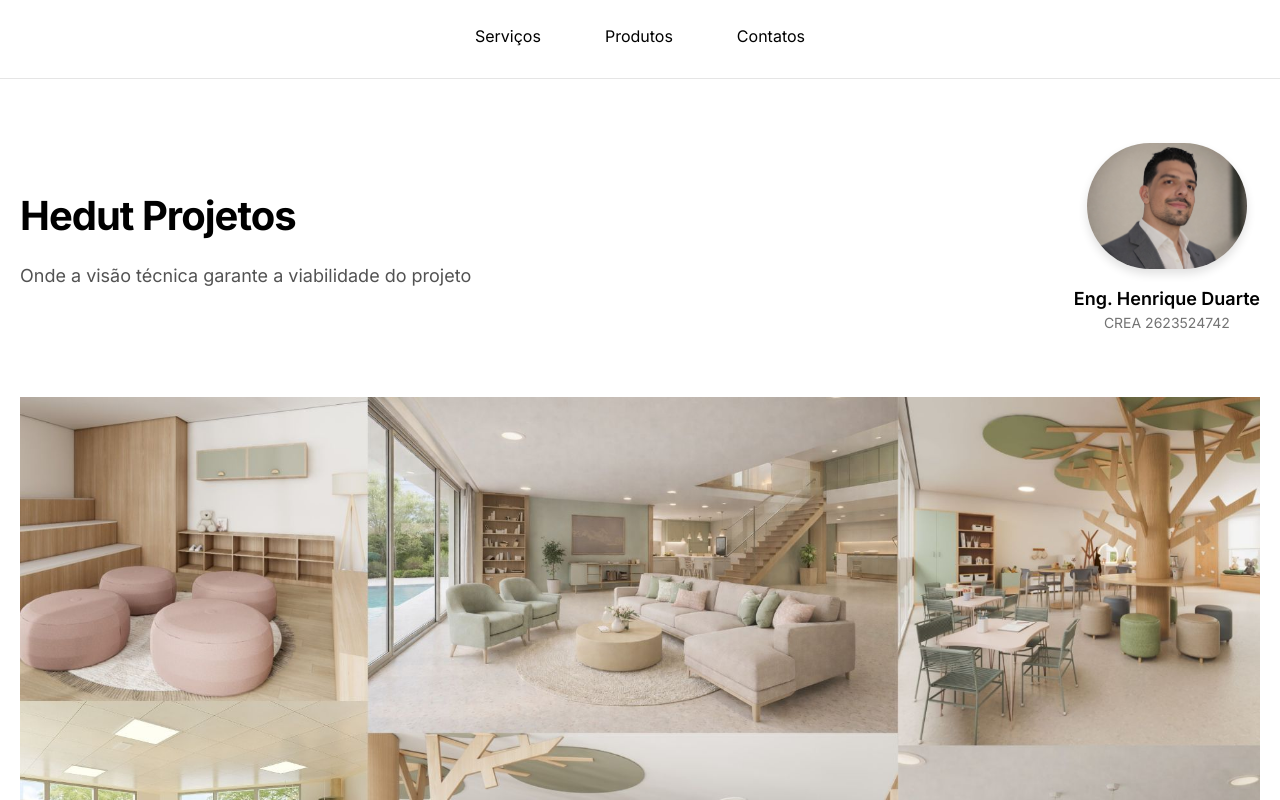
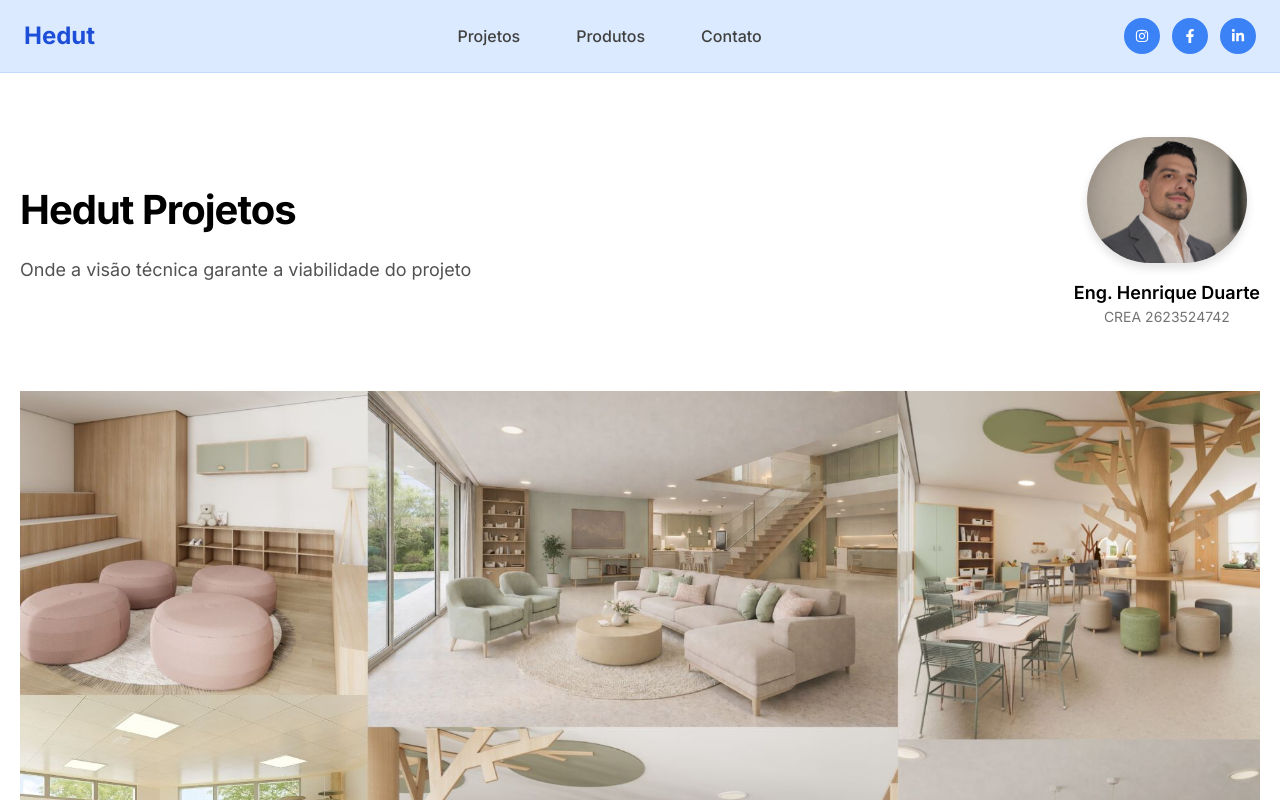
Before and after one commit to rickfelipe20-lgtm/Hedut, a Next.js app: page / in a window 1280 px wide. Shown: the top 800 px of the page. Built offline with nearby package versions, Linux system fonts and the light colour scheme.

Commit message:
Update header.tsx

```diff
--- a/src/app/_components/header.tsx
+++ b/src/app/_components/header.tsx
@@ -2,33 +2,64 @@
 
 import Link from "next/link";
 import { usePathname } from "next/navigation";
+import { FaInstagram, FaLinkedinIn, FaFacebookF } from "react-icons/fa";
 
 const Header = () => {
   const pathname = usePathname();
 
   const linkStyle = (path: string) =>
-    `pb-1 border-b-2 transition-all duration-200 ${
+    `px-4 py-2 rounded-md transition-all duration-300 ${
       pathname === path
-        ? "border-black font-semibold"
-        : "border-transparent hover:border-neutral-400"
+        ? "bg-blue-600 text-white"
+        : "text-neutral-700 hover:bg-blue-500 hover:text-white"
     }`;
 
   return (
-    <header className="w-full border-b border-neutral-200">
-      <div className="max-w-6xl mx-auto px-6 py-6 flex justify-center">
-        <nav className="flex gap-16 text-base">
+    <header className="w-full bg-blue-100 border-b border-blue-200">
+      <div className="max-w-7xl mx-auto px-6 py-4 flex items-center justify-between">
+
+        {/* Logo */}
+        <Link href="/" className="text-2xl font-bold text-blue-700">
+          Hedut
+        </Link>
+
+        {/* Menu */}
+        <nav className="flex gap-6 text-base font-medium">
           <Link href="/projetos" className={linkStyle("/projetos")}>
-            Serviços
+            Projetos
           </Link>
-
           <Link href="/produtos" className={linkStyle("/produtos")}>
             Produtos
           </Link>
-
           <Link href="/contatos" className={linkStyle("/contatos")}>
-            Contatos
+            Contato
           </Link>
         </nav>
+
+        {/* Redes Sociais */}
+        <div className="flex gap-3">
+          <a
+            href="#"
+            className="w-9 h-9 flex items-center justify-center rounded-full bg-blue-500 text-white hover:bg-blue-700 transition"
+          >
+            <FaInstagram size={14} />
+          </a>
+
+          <a
+            href="#"
+            className="w-9 h-9 flex items-center justify-center rounded-full bg-blue-500 text-white hover:bg-blue-700 transition"
+          >
+            <FaFacebookF size={14} />
+          </a>
+
+          <a
+            href="#"
+            className="w-9 h-9 flex items-center justify-center rounded-full bg-blue-500 text-white hover:bg-blue-700 transition"
+          >
+            <FaLinkedinIn size={14} />
+          </a>
+        </div>
+
       </div>
     </header>
   );
```
